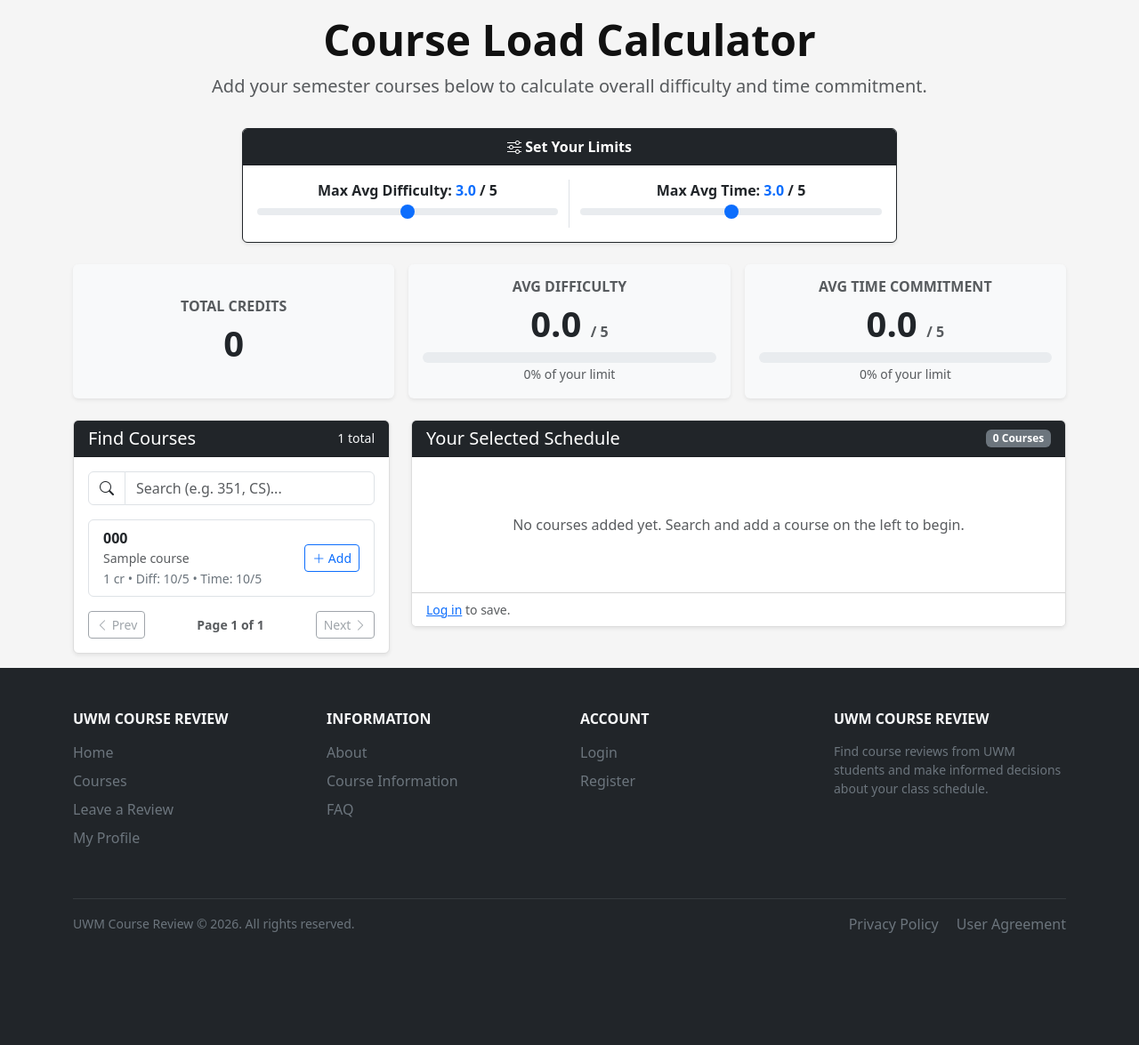
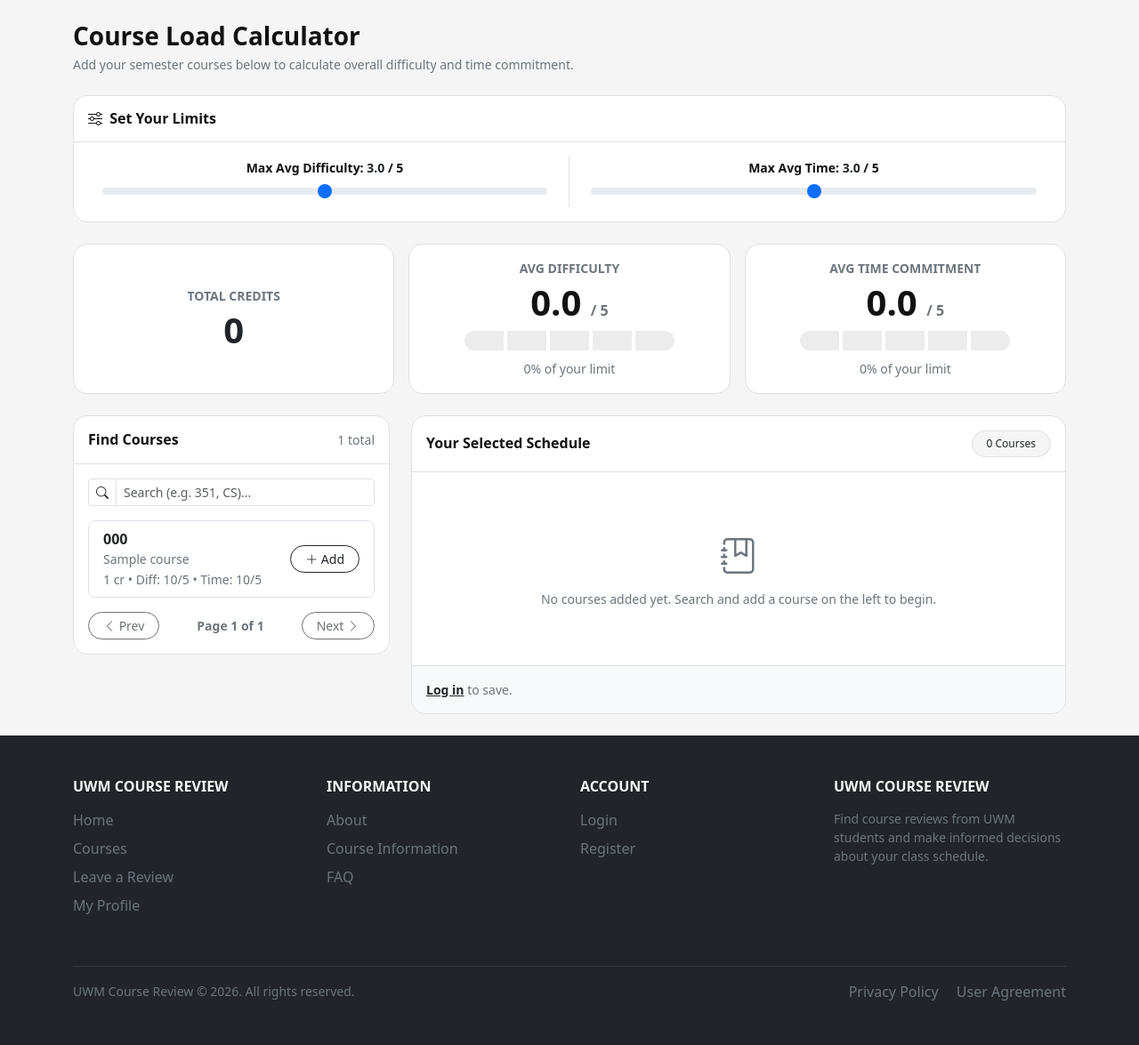
Before and after one commit to hoffm673/CapstoneProject, a Django app: page /calculator/ in a window 1280 px wide. Shown: the part 62-1237 px from the top of the page at 89% size. Before the commit the page ends 1111 px from the top, so only its background shows below. Run offline with Django 5.2, Linux system fonts and the light colour scheme; tables that the repository leaves empty hold one stand-in row (values such as "Sample post").

Commit message:
additional ui changes

```diff
--- a/templates/calculator.html
+++ b/templates/calculator.html
@@ -4,94 +4,137 @@
 {% block title %}Course Load Calculator{% endblock %}
 
 {% block content %}
-<div class="container py-3">
 
-    <div class="row mb-3">
-        <div class="col-12 text-center">
-            <h1 class="display-5 fw-bold">Course Load Calculator</h1>
-            <p class="lead text-muted">Add your semester courses below to calculate overall difficulty and time commitment.</p>
-        </div>
+<style>
+    .rating-bar {
+        display: flex;
+        justify-content: center;
+        gap: 4px;
+    }
+
+    .rating-segment {
+        width: 44px;
+        height: 22px;
+        border: none;
+        background-color: #ececec;
+        transition: background-color 0.15s ease;
+    }
+
+    .rating-segment:first-child {
+        border-top-left-radius: 999px;
+        border-bottom-left-radius: 999px;
+    }
+
+    .rating-segment:last-child {
+        border-top-right-radius: 999px;
+        border-bottom-right-radius: 999px;
+    }
+
+    .rating-segment.color-1 { background-color: #93d69b; }
+    .rating-segment.color-2 { background-color: #c5e3a5; }
+    .rating-segment.color-3 { background-color: #f5e29e; }
+    .rating-segment.color-4 { background-color: #f5c396; }
+    .rating-segment.color-5 { background-color: #f4a4a4; }
+</style>
+
+<div class="container py-4">
+
+    <div class="mb-4">
+        <h1 class="h3 fw-bold mb-1">Course Load Calculator</h1>
+        <p class="small text-secondary mb-0">Add your semester courses below to calculate overall difficulty and time commitment.</p>
     </div>
 
-    <!-- user set bounds -->
-    <div class="row justify-content-center mb-4">
-        <div class="col-md-8">
-            <div class="card shadow-sm border-dark">
-                <div class="card-header bg-dark text-white text-center fw-bold">
-                    <i class="bi bi-sliders"></i> Set Your Limits
+    <!-- SET YOUR LIMITS -->
+    <div class="border rounded-4 bg-white overflow-hidden mb-4">
+        <div class="p-3 border-bottom d-flex align-items-center gap-2">
+            <h2 class="h6 fw-bold mb-0">
+                <i class="bi bi-sliders me-1"></i> Set Your Limits
+            </h2>
         </div>
-                <div class="card-body row text-center">
+
+        <div class="p-3">
+            <div class="row g-3 text-center">
                 <div class="col-md-6 border-end">
-                        <label class="form-label fw-bold mb-0">Max Avg Difficulty: <span id="diff-target-val" class="text-primary">3.0</span> / 5</label>
-                        <input type="range" class="form-range" id="diff-target" min="1" max="5" step="0.1" value="3.0">
+                    <label for="diff-target" class="form-label small fw-bold mb-1">
+                        Max Avg Difficulty: <span id="diff-target-val" class="text-dark">3.0</span> / 5
+                    </label>
+                    <input type="range" class="form-range px-3" id="diff-target" min="1" max="5" step="0.1" value="3.0">
                 </div>
                 <div class="col-md-6">
-                        <label class="form-label fw-bold mb-0">Max Avg Time: <span id="time-target-val" class="text-primary">3.0</span> / 5</label>
-                        <input type="range" class="form-range" id="time-target" min="1" max="5" step="0.1" value="3.0">
-                    </div>
+                    <label for="time-target" class="form-label small fw-bold mb-1">
+                        Max Avg Time: <span id="time-target-val" class="text-dark">3.0</span> / 5
+                    </label>
+                    <input type="range" class="form-range px-3" id="time-target" min="1" max="5" step="0.1" value="3.0">
                 </div>
             </div>
         </div>
     </div>
 
-    <!-- Graphs -->
+    <!-- METRIC BOXES -->
     <div class="row g-3 mb-4 text-center">
         <!-- Total Credits -->
         <div class="col-md-4">
-            <div class="card shadow-sm border-0 bg-light h-100">
-                <div class="card-body d-flex flex-column justify-content-center">
-                    <h6 class="text-muted text-uppercase fw-bold">Total Credits</h6>
+            <div class="border rounded-4 bg-white p-3 h-100 d-flex flex-column justify-content-center">
+                <span class="small fw-bold text-secondary text-uppercase mb-1">Total Credits</span>
                 <h2 class="display-6 fw-bold text-dark mb-0" id="total-credits">0</h2>
-                </div>
             </div>
         </div>
 
         <!-- Avg Difficulty -->
         <div class="col-md-4">
-            <div class="card shadow-sm border-0 bg-light h-100">
-                <div class="card-body">
-                    <h6 class="text-muted text-uppercase fw-bold">Avg Difficulty</h6>
+            <div class="border rounded-4 bg-white p-3 h-100">
+                <span class="small fw-bold text-secondary text-uppercase d-block mb-1">Avg Difficulty</span>
                 <h2 class="display-6 fw-bold mb-2" id="avg-difficulty-text">
-                        <span id="avg-difficulty">0.0</span> <small class="fs-6 text-muted">/ 5</small>
+                    <span id="avg-difficulty">0.0</span> <small class="fs-6 text-secondary">/ 5</small>
                 </h2>
-                    <!-- Difficulty Graph -->
-                    <div class="progress" style="height: 12px;">
-                        <div id="diff-bar" class="progress-bar bg-success" role="progressbar" style="width: 0%;"></div>
+
+                <div class="rating-bar mb-2" id="diff-bar">
+                    <div class="rating-segment" data-step="1"></div>
+                    <div class="rating-segment" data-step="2"></div>
+                    <div class="rating-segment" data-step="3"></div>
+                    <div class="rating-segment" data-step="4"></div>
+                    <div class="rating-segment" data-step="5"></div>
                 </div>
-                    <small class="text-muted" id="diff-status">0% of your limit</small>
-                </div>
+
+                <small class="text-secondary" id="diff-status">0% of your limit</small>
             </div>
         </div>
 
         <!-- Avg Time -->
         <div class="col-md-4">
-            <div class="card shadow-sm border-0 bg-light h-100">
-                <div class="card-body">
-                    <h6 class="text-muted text-uppercase fw-bold">Avg Time Commitment</h6>
+            <div class="border rounded-4 bg-white p-3 h-100">
+                <span class="small fw-bold text-secondary text-uppercase d-block mb-1">Avg Time Commitment</span>
                 <h2 class="display-6 fw-bold mb-2" id="avg-time-text">
-                        <span id="avg-time">0.0</span> <small class="fs-6 text-muted">/ 5</small>
+                    <span id="avg-time">0.0</span> <small class="fs-6 text-secondary">/ 5</small>
                 </h2>
-                    <!-- Time Graph -->
-                    <div class="progress" style="height: 12px;">
-                        <div id="time-bar" class="progress-bar bg-success" role="progressbar" style="width: 0%;"></div>
+
+                <div class="rating-bar mb-2" id="time-bar">
+                    <div class="rating-segment" data-step="1"></div>
+                    <div class="rating-segment" data-step="2"></div>
+                    <div class="rating-segment" data-step="3"></div>
+                    <div class="rating-segment" data-step="4"></div>
+                    <div class="rating-segment" data-step="5"></div>
                 </div>
-                    <small class="text-muted" id="time-status">0% of your limit</small>
-                </div>
+
+                <small class="text-secondary" id="time-status">0% of your limit</small>
             </div>
         </div>
     </div>
 
-    <div class="row g-4">
+    <div class="row g-4 align-items-start">
+        <!-- LEFT: FIND COURSES -->
         <div class="col-lg-4">
-            <div class="card shadow-sm">
-                <div class="card-header bg-dark text-white d-flex justify-content-between align-items-center">
-                    <h5 class="mb-0">Find Courses</h5>
-                    <small class="text-light" id="results-count"></small>
+            <div class="border rounded-4 bg-white overflow-hidden">
+                <div class="p-3 border-bottom d-flex justify-content-between align-items-center">
+                    <h2 class="h6 fw-bold mb-0">Find Courses</h2>
+                    <span class="small text-secondary" id="results-count"></span>
                 </div>
-                <div class="card-body">
-                    <!-- Live Search Input -->
-                    <div class="input-group mb-3">
-                        <span class="input-group-text bg-white"><i class="bi bi-search"></i></span>
+
+                <div class="p-3">
+                    <div class="input-group input-group-sm mb-3">
+                        <span class="input-group-text bg-white">
+                            <i class="bi bi-search"></i>
+                        </span>
                         <input type="text"
                                id="course-search-input"
                                class="form-control"
@@ -99,20 +142,18 @@
                                autocomplete="off">
                     </div>
 
-                    <!-- Course Results List -->
-                    <div id="course-results-list" class="list-group mb-3">
+                    <div id="course-results-list" class="list-group list-group-flush border rounded-3 overflow-hidden mb-3">
                         <!-- Filtered dynamically by JavaScript -->
                     </div>
 
-                    <!-- Pagination Controls -->
                     <div class="d-flex justify-content-between align-items-center">
-                        <button class="btn btn-sm btn-outline-secondary" id="prev-page-btn" disabled>
+                        <button class="btn btn-sm btn-outline-dark rounded-pill px-3" id="prev-page-btn" disabled>
                             <i class="bi bi-chevron-left"></i> Prev
                         </button>
-                        <span class="small fw-bold text-muted">
+                        <span class="small fw-semibold text-secondary">
                             Page <span id="current-page-display">1</span> of <span id="total-pages-display">1</span>
                         </span>
-                        <button class="btn btn-sm btn-outline-secondary" id="next-page-btn" disabled>
+                        <button class="btn btn-sm btn-outline-dark rounded-pill px-3" id="next-page-btn" disabled>
                             Next <i class="bi bi-chevron-right"></i>
                         </button>
                     </div>
@@ -120,16 +161,22 @@
             </div>
         </div>
 
-        <!-- Right: Current Schedule -->
+        <!-- RIGHT: SELECTED SCHEDULE -->
         <div class="col-lg-8">
-            <div class="card shadow-sm">
-                <div class="card-header bg-dark text-white d-flex justify-content-between align-items-center">
-                    <h5 class="mb-0">Your Selected Schedule</h5>
-                    <span class="badge bg-secondary" id="schedule-count">0 Courses</span>
+            <div class="border rounded-4 bg-white overflow-hidden">
+                <div class="p-3 border-bottom d-flex justify-content-between align-items-center">
+                    <h2 class="h6 fw-bold mb-0">Your Selected Schedule</h2>
+                    <span class="badge rounded-pill border text-dark fw-normal px-3 py-2"
+                          style="background-color: var(--uwm-light);"
+                          id="schedule-count">
+                        0 Courses
+                    </span>
                 </div>
-                <div class="card-body">
-                    <div id="empty-state" class="text-center py-5 text-muted">
-                        <p class="mb-0">No courses added yet. Search and add a course on the left to begin.</p>
+
+                <div class="p-3">
+                    <div id="empty-state" class="text-center py-5 text-secondary">
+                        <i class="bi bi-journal-bookmark fs-1"></i>
+                        <p class="small mb-0 mt-2">No courses added yet. Search and add a course on the left to begin.</p>
                     </div>
 
                     <div class="table-responsive d-none" id="schedule-table-container">
@@ -150,21 +197,22 @@
                     </div>
                 </div>
 
-                <div class="card-footer bg-white d-flex justify-content-between align-items-center">
+                <div class="p-3 border-top bg-light d-flex justify-content-between align-items-center">
                     {% if user.is_authenticated %}
                         <form method="POST" action="{% url 'calculator' %}" id="save-schedule-form">
                             {% csrf_token %}
                             <div id="hidden-inputs-container"></div>
-                            <button type="submit" class="btn btn-success" id="save-btn" disabled>
+                            <button type="submit" class="btn btn-dark btn-sm rounded-pill px-3" id="save-btn" disabled>
                                 <i class="bi bi-bookmark-check me-1"></i> Save to Account
                             </button>
                         </form>
                     {% else %}
-                        <span class="text-muted small">
-                            <a href="{% url 'login' %}">Log in</a> to save.
+                        <span class="text-secondary small">
+                            <a href="{% url 'login' %}" class="text-dark fw-semibold">Log in</a> to save.
                         </span>
                     {% endif %}
-                    <button type="button" class="btn btn-outline-danger btn-sm" id="clear-all-btn" style="display: none;">
+
+                    <button type="button" class="btn btn-outline-danger btn-sm rounded-pill px-3" id="clear-all-btn" style="display: none;">
                         Clear All
                     </button>
                 </div>
@@ -194,9 +242,9 @@
         const bHasReviews = b.reviews > 0 ? 1 : 0;
 
         if (aHasReviews !== bHasReviews) {
-            return bHasReviews - aHasReviews; // Pushes courses with reviews to the top
+            return bHasReviews - aHasReviews;
         }
-        return a.code.localeCompare(b.code); // Sorts the rest alphabetically
+        return a.code.localeCompare(b.code);
     });
 
     const savedCourseIds = {{ saved_course_ids|safe }};
@@ -238,15 +286,23 @@
         updateMetrics();
     });
 
-    function getBarColorClass(percentage) {
-        if (percentage >= 100) return 'bg-danger';
-        if (percentage >= 80) return 'bg-warning';
-        return 'bg-success';
-    }
     function getTextColorClass(percentage) {
         if (percentage >= 100) return 'text-danger';
         if (percentage >= 80) return 'text-warning';
         return 'text-success';
+    }
+
+    function updateSegmentedBar(barElement, score) {
+        const segments = barElement.querySelectorAll('.rating-segment');
+        const activeCount = score > 0 ? Math.min(5, Math.max(1, Math.round(score))) : 0;
+
+        segments.forEach(seg => {
+            const step = Number(seg.dataset.step);
+            seg.className = 'rating-segment';
+            if (step <= activeCount) {
+                seg.classList.add(`color-${step}`);
+            }
+        });
     }
 
     // Paginator Logic
@@ -267,7 +323,7 @@
         renderResultsList(paginatedCourses);
     }
 
-    // Our Next / Prev Button Events
+    // Next / Prev Button Events
     prevBtn.addEventListener('click', () => {
         if (currentPage > 1) {
             currentPage--;
@@ -286,14 +342,12 @@
     function handleSearch() {
         const query = searchInput.value.trim().toLowerCase();
 
-        // Filter array
         filteredCourses = allCourses.filter(c => {
             return c.code.toLowerCase().includes(query) || c.name.toLowerCase().includes(query);
         });
 
         resultsCount.textContent = `${filteredCourses.length} total`;
 
-        // Reset to page 1 if user starts typing a new search
         currentPage = 1;
         applyPagination();
     }
@@ -302,21 +356,21 @@
         resultsList.innerHTML = '';
 
         if (coursesToRender.length === 0) {
-            resultsList.innerHTML = `<div class="text-center text-muted py-4"><small>No courses found.</small></div>`;
+            resultsList.innerHTML = `<div class="text-center text-secondary py-4"><small>No courses found.</small></div>`;
             return;
         }
 
         coursesToRender.forEach(c => {
             const isAdded = schedule.some(item => item.id === c.id);
             const item = document.createElement('div');
-            item.className = 'list-group-item list-group-item-action d-flex justify-content-between align-items-center py-2 px-3';
+            item.className = 'list-group-item d-flex justify-content-between align-items-center py-2 px-3';
             item.innerHTML = `
                 <div class="me-2" style="overflow: hidden;">
                     <div class="fw-bold text-truncate">${c.code}</div>
-                    <small class="text-muted text-truncate d-block">${c.name}</small>
-                    <small class="text-secondary">${c.credits} cr &bull; Diff: ${c.difficulty > 0 ? c.difficulty : '?'}/5 &bull; Time: ${c.time > 0 ? c.time : '?'}/5</small>
+                    <small class="text-secondary text-truncate d-block">${c.name}</small>
+                    <small class="text-secondary">${c.credits} cr • Diff: ${c.difficulty > 0 ? c.difficulty : '?'}/5 • Time: ${c.time > 0 ? c.time : '?'}/5</small>
                 </div>
-                <button type="button" class="btn btn-sm ${isAdded ? 'btn-secondary' : 'btn-outline-primary'} flex-shrink-0"
+                <button type="button" class="btn btn-sm rounded-pill px-3 ${isAdded ? 'btn-secondary' : 'btn-outline-dark'} flex-shrink-0"
                         onclick="toggleCourse(${c.id})" ${isAdded ? 'disabled' : ''}>
                     ${isAdded ? 'Added' : '<i class="bi bi-plus-lg"></i> Add'}
                 </button>
@@ -356,10 +410,10 @@
             avgDifficultyEl.textContent = "0.0";
             avgTimeEl.textContent = "0.0";
 
-            diffBar.style.width = '0%';
-            timeBar.style.width = '0%';
-            diffStatus.textContent = "0% of limit";
-            timeStatus.textContent = "0% of limit";
+            updateSegmentedBar(diffBar, 0);
+            updateSegmentedBar(timeBar, 0);
+            diffStatus.textContent = "0% of your limit";
+            timeStatus.textContent = "0% of your limit";
             diffText.className = "display-6 fw-bold mb-2";
             timeText.className = "display-6 fw-bold mb-2";
 
@@ -393,7 +447,7 @@
         avgDifficultyEl.textContent = ratedDiffCount > 0 ? currentAvgDiff.toFixed(1) : "N/A";
         avgTimeEl.textContent = ratedTimeCount > 0 ? currentAvgTime.toFixed(1) : "N/A";
 
-        //Calculations for graphs
+        // Calculations for graphs
         const maxDiff = parseFloat(diffTargetInput.value);
         const maxTime = parseFloat(timeTargetInput.value);
 
@@ -401,14 +455,12 @@
         const timePercent = currentAvgTime > 0 ? (currentAvgTime / maxTime) * 100 : 0;
 
         // Update bars
-        diffBar.style.width = `${Math.min(diffPercent, 100)}%`;
-        diffBar.className = `progress-bar ${getBarColorClass(diffPercent)}`;
-        diffStatus.textContent = ratedDiffCount > 0 ? `${Math.round(diffPercent)}% of limit` : "No data";
+        updateSegmentedBar(diffBar, currentAvgDiff);
+        diffStatus.textContent = ratedDiffCount > 0 ? `${Math.round(diffPercent)}% of your limit` : "No data";
         diffText.className = `display-6 fw-bold mb-2 ${getTextColorClass(diffPercent)}`;
 
-        timeBar.style.width = `${Math.min(timePercent, 100)}%`;
-        timeBar.className = `progress-bar ${getBarColorClass(timePercent)}`;
-        timeStatus.textContent = ratedTimeCount > 0 ? `${Math.round(timePercent)}% of limit` : "No data";
+        updateSegmentedBar(timeBar, currentAvgTime);
+        timeStatus.textContent = ratedTimeCount > 0 ? `${Math.round(timePercent)}% of your limit` : "No data";
         timeText.className = `display-6 fw-bold mb-2 ${getTextColorClass(timePercent)}`;
 
         const hiddenInputs = document.getElementById('hidden-inputs-container');
@@ -432,13 +484,13 @@
             row.innerHTML = `
                 <td>
                     <strong>${c.code}</strong><br>
-                    <small class="text-muted">${c.name}</small>
+                    <small class="text-secondary">${c.name}</small>
                 </td>
                 <td class="text-center">${c.credits}</td>
-                <td class="text-center">${c.difficulty > 0 ? c.difficulty.toFixed(1) : '<span class="text-muted">-</span>'}</td>
-                <td class="text-center">${c.time > 0 ? c.time.toFixed(1) : '<span class="text-muted">-</span>'}</td>
+                <td class="text-center">${c.difficulty > 0 ? c.difficulty.toFixed(1) : '<span class="text-secondary">-</span>'}</td>
+                <td class="text-center">${c.time > 0 ? c.time.toFixed(1) : '<span class="text-secondary">-</span>'}</td>
                 <td class="text-center">
-                    <button class="btn btn-sm btn-outline-danger" onclick="removeCourse(${c.id})">&times;</button>
+                    <button class="btn btn-sm btn-outline-danger rounded-pill px-2" onclick="removeCourse(${c.id})">×</button>
                 </td>
             `;
             tableBody.appendChild(row);
@@ -463,7 +515,6 @@
             renderTable();
             updateMetrics();
         }
-        // Initialize full list pagination
         handleSearch();
     });
 </script>
```
Also changed, not shown: static/css/rating-bar.css (added, +45 -0 lines), templates/review.html (+21 -29 lines), templates/search.html (+80 -37 lines), 1 other file. Lines whose indentation alone changed are shown as unchanged.
